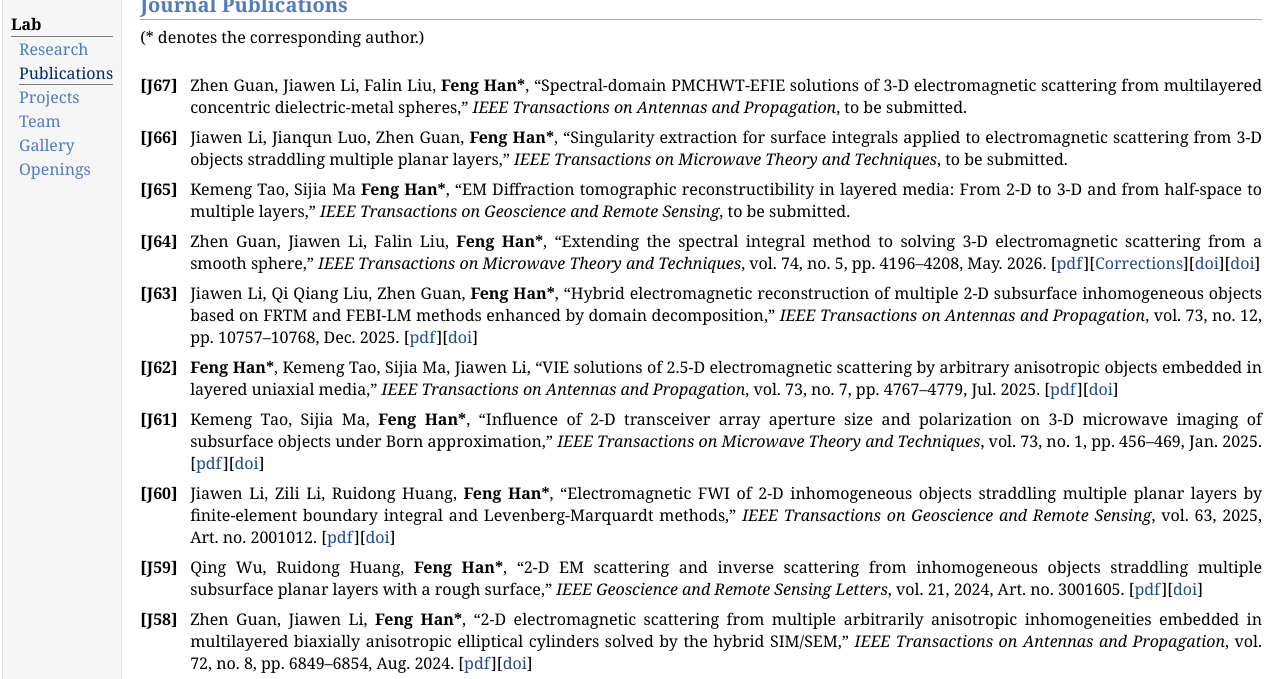
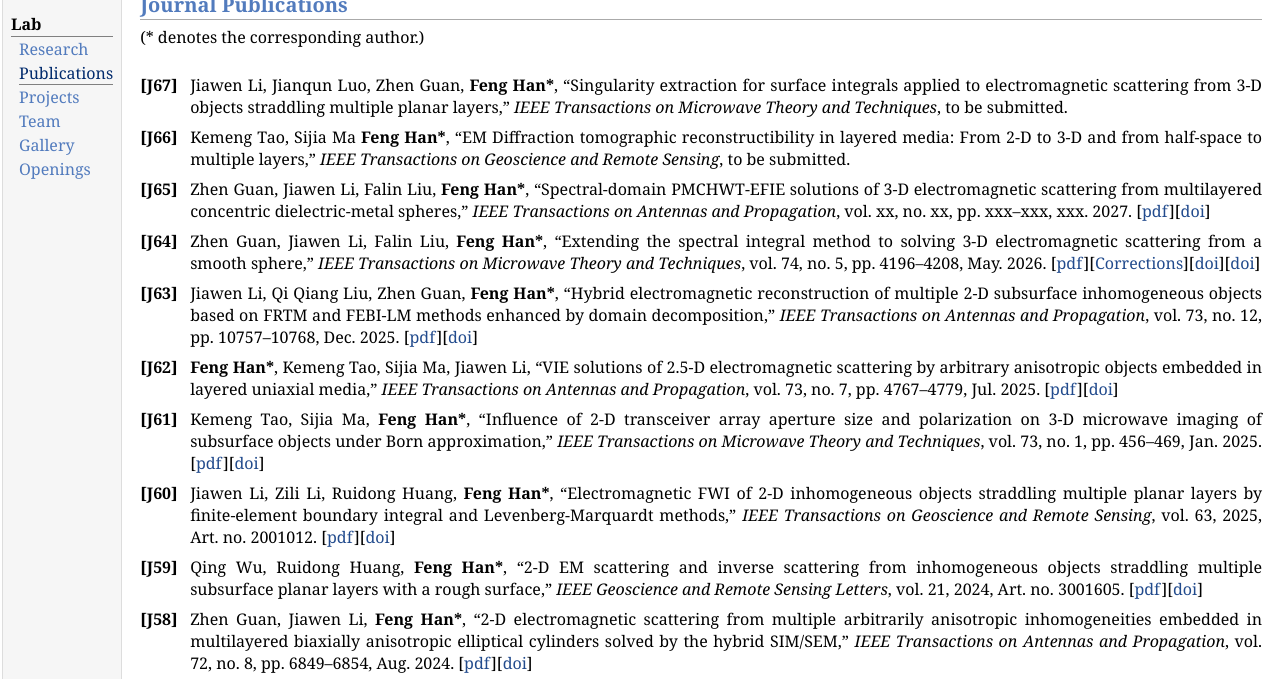
Before and after one commit to cemi-lab/cemi-lab.github.io, a plain HTML site: page publications.html in a window 1280 px wide. Shown: the part 103-782 px from the top of the page. Drawn offline with Linux system fonts and the light colour scheme.

Commit message:
Update publications.html

```diff
--- a/publications.html
+++ b/publications.html
@@ -43,7 +43,7 @@
   ol.with-parentheses2 li { counter-increment: list-counter -1; }
   ol.with-parentheses2 li::before { content: "[S" counter(list-counter) "]"; }
 
-  ol.with-parentheses3 { counter-reset: list-counter 22; } /* 建议根据实际数量调整 */
+  ol.with-parentheses3 { counter-reset: list-counter 23; } /* 建议根据实际数量调整 */
   ol.with-parentheses3 li { counter-increment: list-counter -1; }
   ol.with-parentheses3 li::before { content: "[C" counter(list-counter) "]"; }
 </style></head>
@@ -71,11 +71,11 @@
 
 <ol class="with-parentheses">
 
-<li>Zhen Guan, Jiawen Li, Falin Liu, <b>Feng Han*</b>, “Spectral-domain PMCHWT-EFIE solutions of 3-D electromagnetic scattering from multilayered concentric dielectric-metal spheres,” <em>IEEE Transactions on Antennas and Propagation</em>, to be submitted.</li>
-
 <li>Jiawen Li, Jianqun Luo, Zhen Guan, <b>Feng Han*</b>, “Singularity extraction for surface integrals applied to electromagnetic scattering from 3-D objects straddling multiple planar layers,” <em>IEEE Transactions on Microwave Theory and Techniques</em>, to be submitted.</li>
 
 <li>Kemeng Tao, Sijia Ma <b>Feng Han*</b>, “EM Diffraction tomographic reconstructibility in layered media: From 2-D to 3-D and from half-space to multiple layers,” <em>IEEE Transactions on Geoscience and Remote Sensing</em>, to be submitted.</li>
+
+<li>Zhen Guan, Jiawen Li, Falin Liu, <b>Feng Han*</b>, “Spectral-domain PMCHWT-EFIE solutions of 3-D electromagnetic scattering from multilayered concentric dielectric-metal spheres,” <em>IEEE Transactions on Antennas and Propagation</em>, vol. xx, no. xx, pp. xxx–xxx, xxx. 2027. [<a href="papers/[J65].pdf" target="_blank">pdf</a>][<a href="https://ieeexplore.ieee.org/document/11753752" target="_blank">doi</a>]</li>
 
 <li>Zhen Guan, Jiawen Li, Falin Liu, <b>Feng Han*</b>, “Extending the spectral integral method to solving 3-D electromagnetic scattering from a smooth sphere,” <em>IEEE Transactions on Microwave Theory and Techniques</em>, vol. 74, no. 5, pp. 4196–4208, May. 2026. [<a href="papers/[J64].pdf" target="_blank">pdf</a>][<a href="papers/[J64correction].pdf" target="_blank">Corrections</a>][<a href="https://ieeexplore.ieee.org/document/11412383" target="_blank">doi</a>][<a href="https://ieeexplore.ieee.org/document/11658513" target="_blank">doi</a>]</li>
 
@@ -224,6 +224,8 @@
 
 <h2>Conference Presentations</h2>
 <ol class="with-parentheses3">
+<li><b>Feng Han</b>, Zhen Guan, Jiawen Li, Falin Liu, “Electromagnetic Scattering From 3-D Spheres Solved By The Spectral Integral Method,” IEEE APS/URSI, Detroit, Michigan, U.S.A., July 12-17, 2026.</li>
+
 <li><b>Feng Han</b>, Kemeng Tao, Sijia Ma, “Electromagnetic diffraction tomographic reconstructibility in layered media: From 2-D to 3-D and from half-space to multiple layers,” The 47th PIERS, Chiba, Japan, November 5-9, 2025.</li>
 
 <li><b>Feng Han</b>, Jiawen Li, Zhen Guan, “Hybrid electromagnetic reconstruction of multiple 2-D subsurface inhomogeneous scatterers based on FRTM and FEBI-LM methods enhanced by domain decomposition,” IEEE APS/URSI, Ottawa, Canada, July 13-18, 2025.</li>
```
